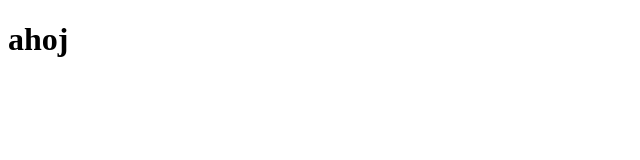
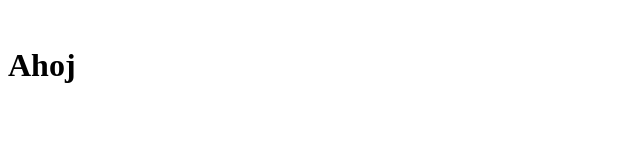
Before and after one commit to jakubvanco/vizitka, a plain HTML site: page vizitka/index.html in a window 1280 px wide. Shown: the whole page, without its empty margins (0-640 px from the left). Drawn offline with Linux system fonts and the light colour scheme.

Commit message:
add file

```diff
--- a/vizitka/index.html
+++ b/vizitka/index.html
@@ -1,11 +1,12 @@
 <!DOCTYPE html>
 <html lang="en">
-<head>
-  <meta charset="UTF-8">
-  <meta name="viewport" content="width=device-width, initial-scale=1.0">
-  <title>Document</title>
-</head>
-<body>
-  <h1>ahoj</h1>
-</body>
+  <head>
+    <meta charset="UTF-8" />
+    <meta name="viewport" content="width=device-width, initial-scale=1.0" />
+    <title>Document</title>
+  </head>
+  <br />
+  <body>
+    <h1>Ahoj</h1>
+  </body>
 </html>
```
